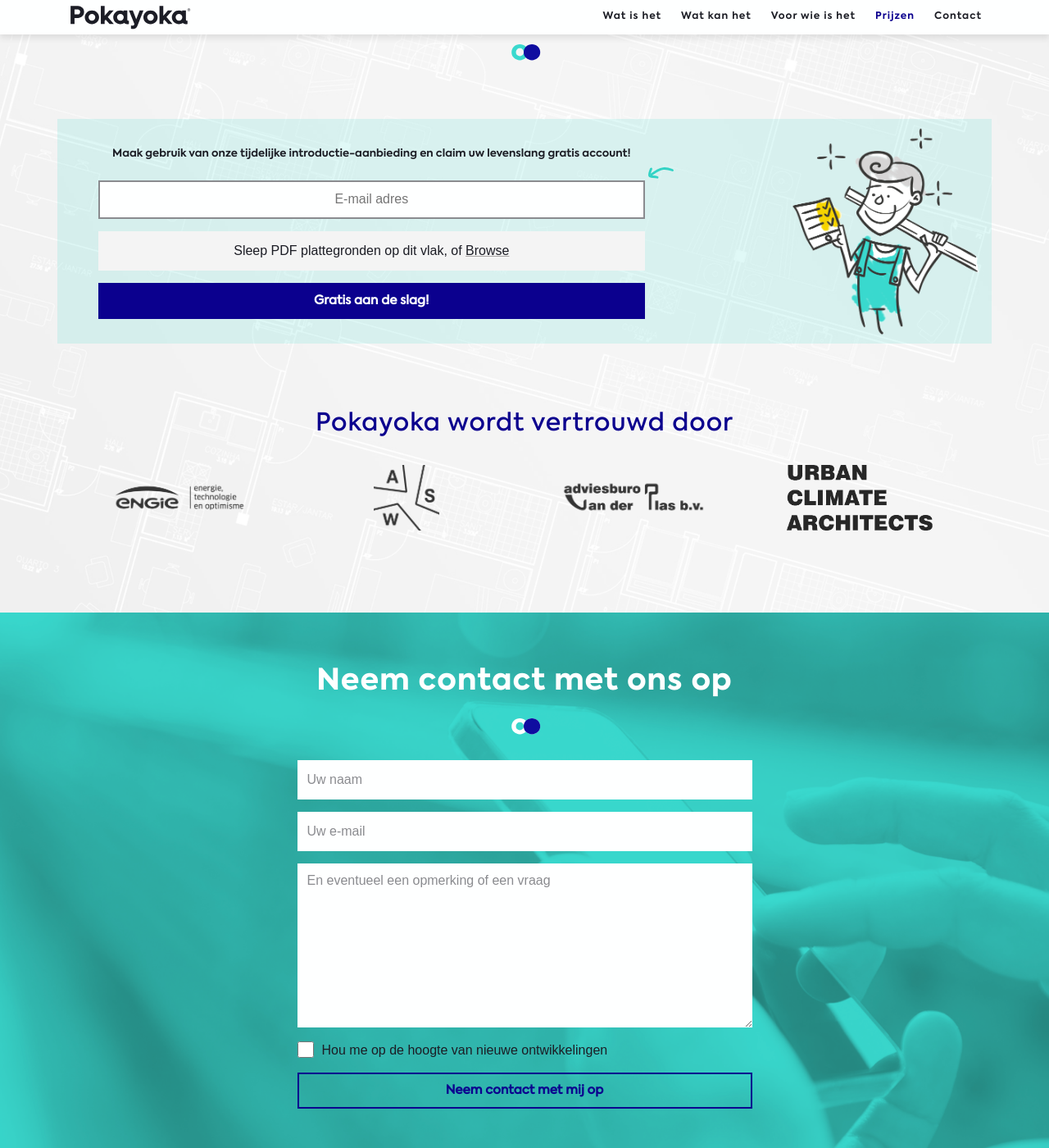
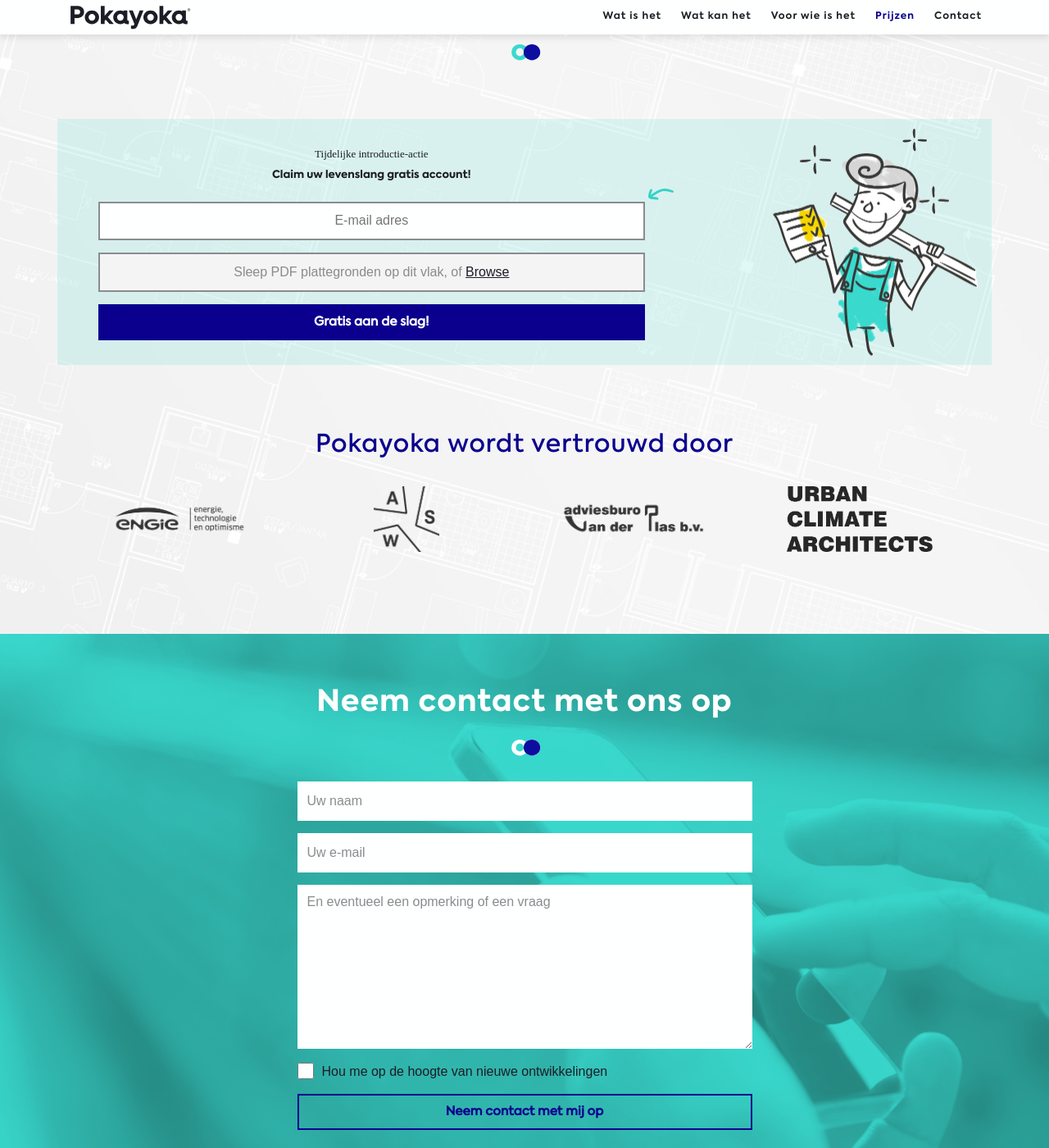
Before and after one commit to sandersoeteman/sandersoeteman.github.io, a Jekyll site: the page built from index.html, in a window 1280 px wide and 1400 px high, scrolled down 5774 px. Shown: the whole window at 82% size. Built offline with Jekyll 4.4.1, drawn with Linux system fonts in a browser that asks for light colours; some web fonts are replaced.

Commit message:
intro actie

```diff
--- a/_includes/trial.html
+++ b/_includes/trial.html
@@ -13,8 +13,9 @@
           <div class="trial-wrapper">
             <div class="form-wrapper">
               <p>
-                Maak gebruik van onze tijdelijke introductie-aanbieding en claim
-                uw levenslang gratis account!
+                <span class="tijdelijk">Tijdelijke introductie-actie</span
+                ><br />
+                <span class="claim">Claim uw levenslang gratis account!</span>
               </p>
               <form
                 action="https://app.pokayoka.com"
--- a/_sass/trial.scss
+++ b/_sass/trial.scss
@@ -12,8 +12,12 @@
     flex-direction: column;
 
     p {
-      font-family: AxiFormaBold;
+      font-family: AxiFormaBolder;
       margin: 20px 0 0;
+
+      span.tijdelijk {
+        font-family: OpenSans;
+      }
     }
     form {
       position: relative;
@@ -38,17 +42,22 @@
         border: 2px solid $gray;
       }
       .filepond--root {
-        overflow: hidden;
         margin-bottom: 15px;
 
         .filepond--panel-root {
+          border: 2px solid $gray;
           border-radius: 0;
           background-color: $gray-lighter;
         }
         label {
           font-family: OpenSans, sans-serif;
           font-size: 16px;
-          color: $gray-darker;
+          color: $gray;
+
+          span {
+            color: $gray-darker;
+            text-decoration-color: $gray-darker;
+          }
         }
       }
       .themeix-btn {
--- a/assets/js/main.js
+++ b/assets/js/main.js
@@ -67,10 +67,7 @@
   // we could have also put these on the file input element itself
   FilePond.create(document.querySelector('input[type="file"]'), {
     labelIdle: `Sleep PDF plattegronden op dit vlak, of <span class="filepond--label-action">Browse</span>`,
-    server: "https://app.pokayoka.com/new",
-    stylePanelLayout: "compact",
-    styleLoadIndicatorPosition: "center bottom",
-    styleButtonRemoveItemPosition: "center bottom"
+    server: "https://app.pokayoka.com/new"
   });
 
   $(".btn-trial").click(e => {
```
